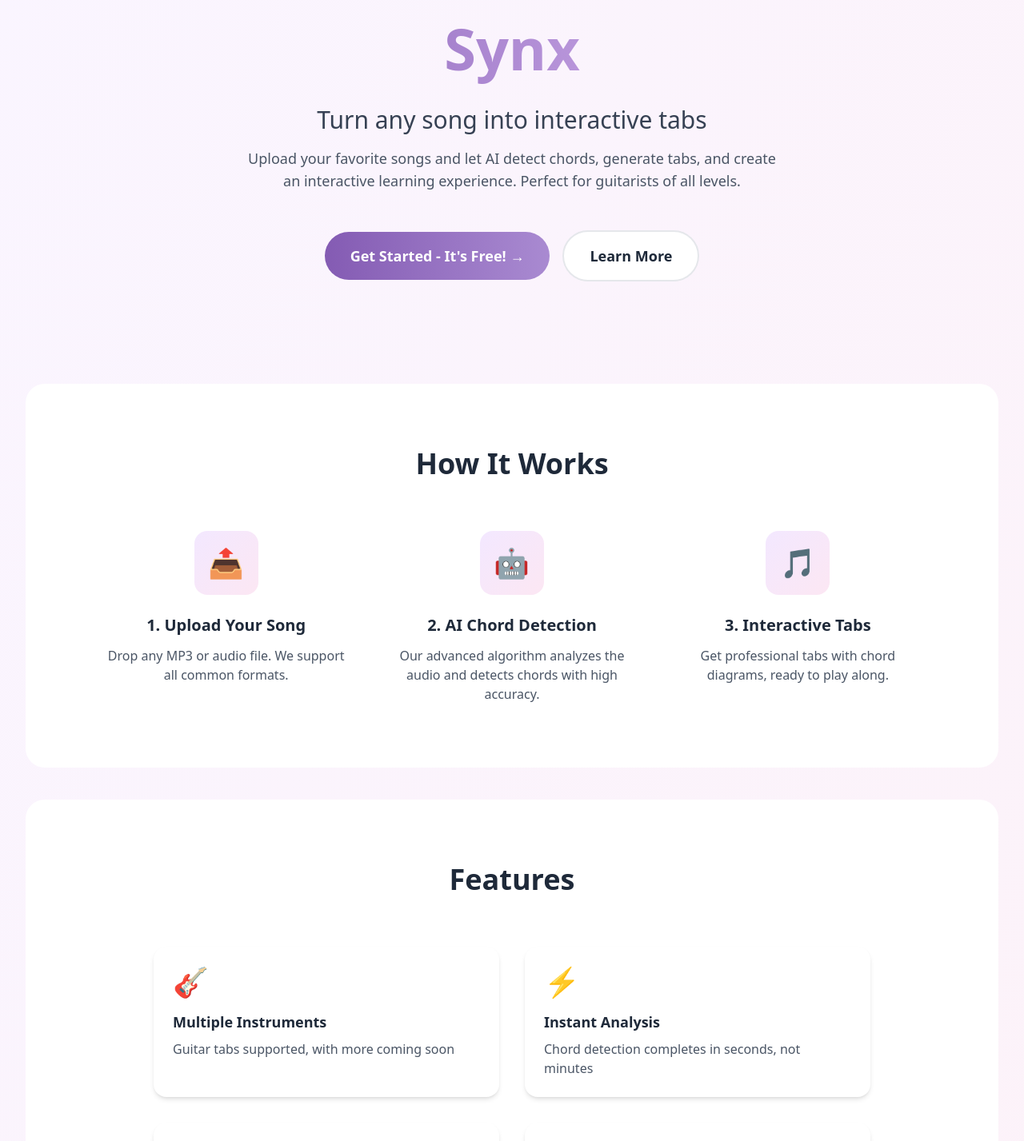
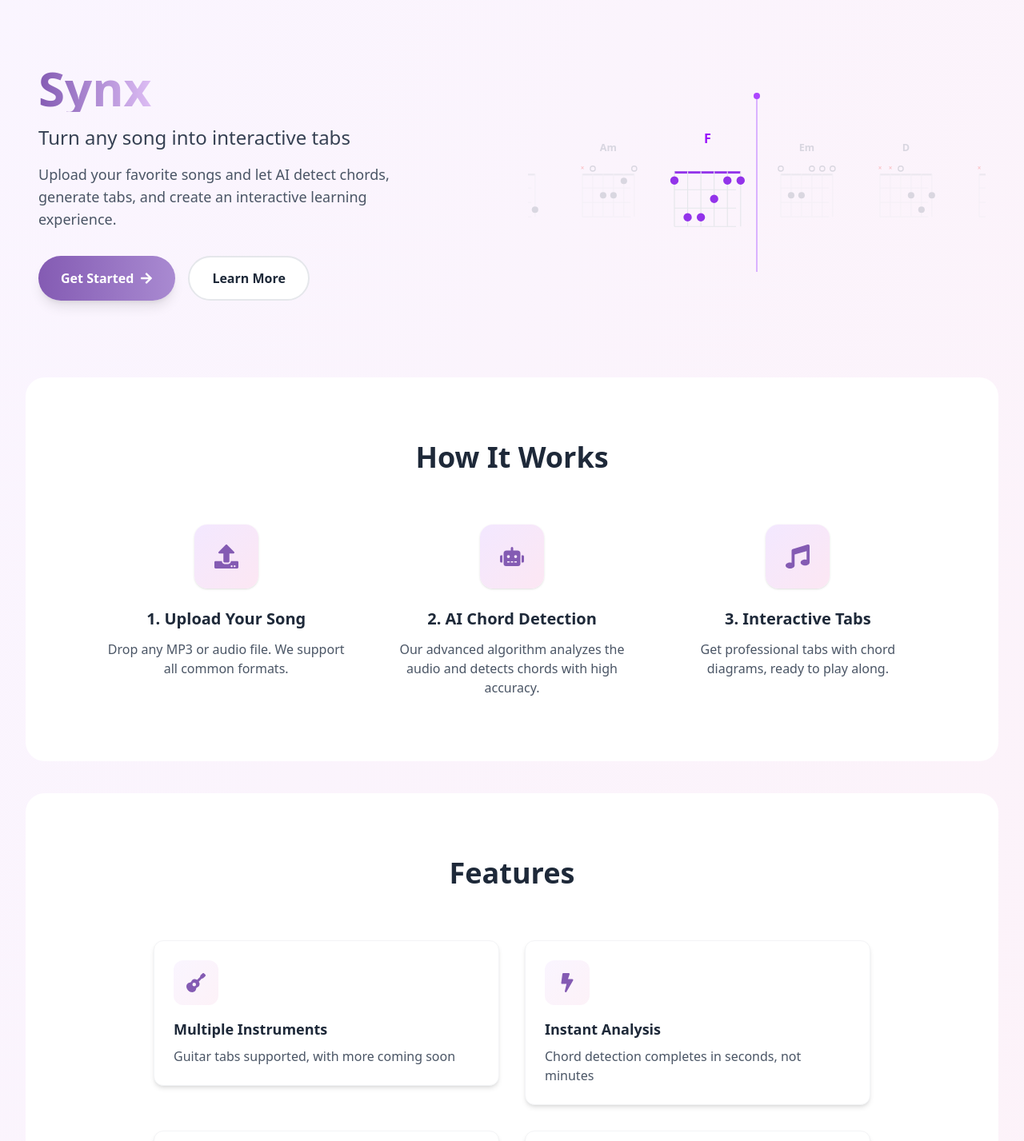
Before and after one commit to carlog1566/Synx, a React app in the folder frontend/: page / in a window 1280 px wide. Shown: the part 160-1587 px from the top of the page at 80% size. Built offline with nearby package versions, Linux system fonts and the light colour scheme; the HTML template or start-up script is replaced by a standard one.

Commit message:
Full redesign of home page

```diff
--- a/frontend/package.json
+++ b/frontend/package.json
@@ -12,8 +12,10 @@
   "dependencies": {
     "@tailwindcss/vite": "^4.1.18",
     "axios": "^1.13.4",
+    "framer-motion": "^13.0.0",
     "react": "^19.2.0",
     "react-dom": "^19.2.0",
+    "react-icons": "^5.7.0",
     "react-router": "^7.14.2",
     "wavesurfer": "^1.3.4",
     "wavesurfer.js": "^7.12.7"
--- /dev/null
+++ b/frontend/src/components/ChordStrip.jsx
@@ -0,0 +1,74 @@
+import { useState, useRef } from 'react'
+import { motion, useMotionValue, useAnimationFrame } from 'framer-motion'
+import MiniChordDiagram from './MiniChordDiagram'
+
+const STRINGS = ['E', 'A', 'D', 'G', 'B', 'e']
+const CHORD_PREVIEWS = [
+    { name: 'C', positions: ['x', '3', '2', '0', '1', '0'] },
+    { name: 'G', positions: ['3', '2', '0', '0', '0', '3'] },
+    { name: 'Am', positions: ['x', '0', '2', '2', '1', '0'] },
+    { name: 'F', positions: ['1', '3', '3', '2', '1', '1'] },
+    { name: 'Em', positions: ['0', '2', '2', '0', '0', '0'] },
+    { name: 'D', positions: ['x', 'x', '0', '2', '3', '2'] },
+    { name: 'A', positions: ['x', '0', '2', '2', '2', '0'] },
+    { name: 'E', positions: ['0', '2', '2', '1', '0', '0'] },
+    { name: 'Dm', positions: ['x', 'x', '0', '2', '3', '1'] },
+    { name: 'G7', positions: ['3', '2', '0', '0', '0', '1'] },
+]
+
+const CARD_WIDTH = 96
+const CARD_GAP = 28
+const STEP_WIDTH = CARD_WIDTH + CARD_GAP
+const TOTAL_WIDTH = CHORD_PREVIEWS.length * STEP_WIDTH
+const SPEED = 45 // pixels per second
+
+const ChordStrip = () => {
+    const panelWidth = 420
+    const spacer = panelWidth / 2 - CARD_WIDTH / 2
+
+    const x = useMotionValue(0)
+    const distanceRef = useRef(0)
+    const activeIndexRef = useRef(0)
+    const [activeIndex, setActiveIndex] = useState(0)
+
+    useAnimationFrame((_, delta) => {
+        distanceRef.current += (SPEED * delta) / 750
+
+        const wrapped = distanceRef.current % TOTAL_WIDTH
+        x.set(-wrapped)
+
+        const idx = Math.round((distanceRef.current + 75) / STEP_WIDTH) % CHORD_PREVIEWS.length
+        if (idx !== activeIndexRef.current) {
+            activeIndexRef.current = idx
+            setActiveIndex(idx)
+        }
+    })
+
+    const row = [...CHORD_PREVIEWS, ...CHORD_PREVIEWS]
+
+    return (
+        <div className="relative h-56 overflow-hidden">
+            {/* Fixed Playhead Line */}
+            <div className="absolute left-1/2 top-0 bottom-0 w-[2px] bg-purple-300 -translate-x-1/2 z-10" />
+            <div className="absolute left-1/2 -translate-x-1/2  w-2 h-2 rounded-full bg-purple-500 z-10" />
+
+            {/* Scrolling Chords */}
+            <div className="absolute inset-0 flex items-center">
+                <motion.div className="flex items-center" style={{ x, paddingLeft: spacer }}>
+                    {row.map((chord, i) => (
+                        <div key={i} style={{ marginRight: CARD_GAP }}>
+                            <MiniChordDiagram
+                                strings={STRINGS}
+                                chord={chord}
+                                isActive={i % CHORD_PREVIEWS.length === activeIndex}
+                                cardWidth={CARD_WIDTH}
+                            />
+                        </div>
+                    ))}
+                </motion.div>
+            </div>
+        </div>
+    )
+}
+
+export default ChordStrip
--- /dev/null
+++ b/frontend/src/components/MiniChordDiagram.jsx
@@ -0,0 +1,78 @@
+import { motion } from 'framer-motion'
+
+const MiniChordDiagram = ({ strings, chord, isActive, cardWidth}) => {
+    const w = 72
+    const h = 88
+    const stringGap = w / 5
+    const fretGap = 20
+    const topPad = 18
+
+    return (
+        <motion.div
+            animate={{ scale: isActive ? 1.15 : 0.9, opacity: isActive ? 1 : 0.35 }}
+            transition={{ duration: 0.25 }}
+            className="flex-shrink-0 flex flex-col items-center"
+            style={{ width: cardWidth }}
+        >
+            <p className={`text-sm font-bold mb-2 transition-colors ${isActive ? 'text-purple-600' : 'text-gray-400'}`}>
+                {chord.name}
+            </p>
+            <svg width={w + 10} height={h}>
+                {/* Nut */}
+                <rect x={5} y={topPad} width={w} height={2.5} fill={isActive ? '#9333ea' : '#d1d5db'} />
+
+                {/* Fret Lines */}
+                {[1, 2, 3].map(f => (
+                    <line
+                        key={f}
+                        x1={5} y1={topPad + f * fretGap}
+                        x2={w} y2={topPad + f * fretGap}
+                        stroke="#e5e7eb" strokeWidth={1}
+                    />
+                ))}
+
+                {/* String Lines */}
+                {strings.map((s, i) => (
+                    <line
+                        key={s}
+                        x1={(i * stringGap) + 5} y1={topPad}
+                        x2={(i * stringGap) + 5} y2={topPad + 3 * fretGap}
+                        stroke="#e5e7eb" strokeWidth={1}
+                    />
+                ))}
+
+                {/* Markers */}
+                {chord.positions.map((pos, i) => {
+                    const x = i * stringGap
+                    if (pos === 'x') {
+                        return (
+                            <text key={i} x={x + 5} y={topPad - 5} textAnchor="middle" fontSize="9" fill="#f87171" fontWeight="bold">
+                                ×
+                            </text>
+                        )
+                    }
+                    if (pos === '0') {
+                        return (
+                            <circle
+                                key={i} cx={x + 5} cy={topPad - 7} r={3.5}
+                                fill="none"
+                                stroke={isActive ? '#9333ea' : '#9ca3af'}
+                                strokeWidth={1.5}
+                            />
+                        )
+                    }
+                    const fretNum = parseInt(pos)
+                    const y = topPad + (fretNum - 0.5) * fretGap
+                    return (
+                        <circle
+                            key={i} cx={x + 5} cy={y} r={4.5}
+                            fill={isActive ? '#9333ea' : '#9ca3af'}
+                        />
+                    )
+                })}
+            </svg>
+        </motion.div>
+    )
+}
+
+export default MiniChordDiagram
--- a/frontend/src/components/Navbar.jsx
+++ b/frontend/src/components/Navbar.jsx
@@ -8,8 +8,8 @@ const Navbar = () => {
 
             {/* Name */}
             <div>
-              <h1 className="text-4xl pb-1 font-bold bg-gradient-to-r from-primary to-secondary bg-clip-text text-transparent">
-                <Link to="/">
+              <h1 className="text-4xl pb-1 font-bold text-transparent">
+                <Link to="/" className="bg-gradient-to-r from-primary to-secondary bg-clip-text">
                   Synx
                 </Link>
               </h1>
--- a/frontend/src/pages/HomePage.jsx
+++ b/frontend/src/pages/HomePage.jsx
@@ -1,84 +1,147 @@
-import { Link } from 'react-router'
-import HomeCard from '../components/HomeCard'
+import { useRef, useState } from 'react'
+import { motion, useMotionValue, useAnimationFrame } from 'framer-motion'
+import { FaUpload, FaRobot, FaMusic, FaGuitar, FaBolt, FaChartLine, FaSave, FaBullseye, FaRocket, FaArrowRight } from 'react-icons/fa'
+import ChordStrip from '../components/ChordStrip'
+
+const FadeUp = ({ children, delay = 0 }) => (
+    <motion.div
+        initial={{ opacity: 0, y: 30 }}
+        whileInView={{ opacity: 1, y: 0 }}
+        viewport={{ once: true, margin: '-50px' }}
+        transition={{ duration: 0.6, delay }}
+    >
+        {children}
+    </motion.div>
+)
+
+
+const StepCard = ({ icon: Icon, number, title, description, delay }) => (
+    <FadeUp delay={delay}>
+        <div className="text-center group">
+            <motion.div
+                whileHover={{ scale: 1.08, rotate: 3 }}
+                transition={{ type: 'spring', stiffness: 300 }}
+                className="bg-gradient-to-br from-purple-100 to-pink-100 w-20 h-20 rounded-2xl flex items-center justify-center mx-auto mb-6 shadow-sm group-hover:shadow-md transition-shadow"
+            >
+                <Icon className="text-3xl text-primary" />
+            </motion.div>
+            <h3 className="text-xl font-bold mb-3 text-gray-800">
+                {number}. {title}
+            </h3>
+            <p className="text-gray-600">{description}</p>
+        </div>
+    </FadeUp>
+)
+
+
+const HomeCard = ({ icon: Icon, title, description, delay }) => (
+    <FadeUp delay={delay}>
+        <motion.div
+            whileHover={{ y: -4 }}
+            className="bg-white rounded-xl p-6 shadow-md hover:shadow-xl transition-shadow border border-gray-100"
+        >
+            <div className="bg-gradient-to-br from-purple-50 to-pink-50 w-14 h-14 rounded-xl flex items-center justify-center mb-4">
+                <Icon className="text-2xl text-primary" />
+            </div>
+            <h3 className="text-lg font-bold mb-2 text-gray-800">{title}</h3>
+            <p className="text-gray-600">{description}</p>
+        </motion.div>
+    </FadeUp>
+)
+
 
 const HomePage = () => {
     return (
         <div className="mb-8">
             {/* Hero Section */}
-            <div className="container mx-auto px-4 pt-10 pb-32">
-                <div className="text-center max-w-4xl mx-auto">
+            <section className="relative overflow-hidden rounded-3xl py-16 md:py-24">
+                <div className="container mx-auto px-6 md:px-4 grid md:grid-cols-2 gap-10 items-center">
 
-                    {/* Headline */}
-                    <h1 className="text-6xl pb-3 md:text-7xl font-bold bg-gradient-to-r from-primary to-secondary bg-clip-text text-transparent mb-6">
+                    {/* Brand & CTA Buttons */}
+                    <motion.div
+                        initial={{ opacity: 0, x: -20 }}
+                        animate={{ opacity: 1, x: 0 }}
+                        transition={{ duration: 0.6 }}
+                        className="text-left"
+                    >
+                        <div className="flex items-center gap-3 mb-4">
+                            <h1 className="text-5xl md:text-6xl font-bold bg-gradient-to-r from-primary to-secondary bg-clip-text text-transparent">
                                 Synx
                             </h1>
+                        </div>
 
-                    <p className="text-2xl md:text-3xl text-gray-700 mb-4 font-light">
+                        <p className="text-xl md:text-2xl text-gray-700 mb-4 font-light">
                             Turn any song into interactive tabs
                         </p>
 
-                    <p className="text-lg text-gray-600 mb-12 max-w-2xl mx-auto">
+                        <p className="text-base md:text-lg text-gray-600 mb-8 max-w-md">
                             Upload your favorite songs and let AI detect chords, generate tabs,
-                        and create an interactive learning experience. Perfect for guitarists
-                        of all levels.
+                            and create an interactive learning experience.
                         </p>
 
-                    {/* CTA Buttons */}
-                    <div className="flex flex-col sm:flex-row gap-4 justify-center items-center">
-                        <Link to="/songs" className="bg-gradient-to-r from-primary to-third text-white px-8 py-4 rounded-full text-lg font-semibold hover:shadow-2xl hover:scale-105 transition-all duration-300">
-                            Get Started - It's Free! →
-                        </Link>
+                        <div className="flex flex-col sm:flex-row gap-4">
+                            <motion.a
+                                href="/songs"
+                                whileHover={{ scale: 1.05 }}
+                                whileTap={{ scale: 0.98 }}
+                                className="flex items-center justify-center gap-2 bg-gradient-to-r from-primary to-third text-white px-7 py-3.5 rounded-full text-base font-semibold shadow-lg hover:shadow-2xl transition-shadow duration-300"
+                            >
+                                Get Started <FaArrowRight />
+                            </motion.a>
 
-                        <a
+                            <motion.a
                                 href="#features"
-                        className="bg-white text-gray-800 px-8 py-4 rounded-full text-lg font-semibold hover:shadow-lg transition-all duration-300 border-2 border-gray-200"
+                                whileHover={{ scale: 1.05 }}
+                                whileTap={{ scale: 0.98 }}
+                                className="flex items-center justify-center bg-white text-gray-800 px-7 py-3.5 rounded-full text-base font-semibold hover:shadow-lg transition-all duration-300 border-2 border-gray-200"
                             >
                                 Learn More
-                        </a>
+                            </motion.a>
                         </div>
+                    </motion.div>
+
+                    {/* Chord Diagram Strip */}
+                    <motion.div
+                        initial={{ opacity: 0, x: 20 }}
+                        animate={{ opacity: 1, x: 0 }}
+                        transition={{ duration: 0.6, delay: 0.15 }}
+                    >
+                        <ChordStrip />
+                    </motion.div>
                 </div>
-            </div>
+            </section>
 
-            {/* Features Section */}
+            {/* How It Works Section */}
             <div id="features" className="bg-white py-20 rounded-3xl scroll-mt-32">
                 <div className="container mx-auto px-4">
+                    <FadeUp>
                         <h2 className="text-4xl font-bold text-center mb-16 text-gray-800">
                             How It Works
                         </h2>
+                    </FadeUp>
 
                     <div className="grid md:grid-cols-3 gap-12 max-w-5xl mx-auto">
-                        {/* Feature 1 */}
-                        <div className="text-center">
-                            <div className="bg-gradient-to-br from-purple-100 to-pink-100 w-20 h-20 rounded-2xl flex items-center justify-center mx-auto mb-6">
-                                <span className="text-4xl">📤</span>
-                            </div>
-                            <h3 className="text-xl font-bold mb-3 text-gray-800">1. Upload Your Song</h3>
-                            <p className="text-gray-600">
-                                Drop any MP3 or audio file. We support all common formats.
-                            </p>
-                        </div>
-
-                        {/* Feature 2 */}
-                        <div className="text-center">
-                            <div className="bg-gradient-to-br from-purple-100 to-pink-100 w-20 h-20 rounded-2xl flex items-center justify-center mx-auto mb-6">
-                                <span className="text-4xl">🤖</span>
-                            </div>
-                            <h3 className="text-xl font-bold mb-3 text-gray-800">2. AI Chord Detection</h3>
-                            <p className="text-gray-600">
-                                Our advanced algorithm analyzes the audio and detects chords with high accuracy.
-                            </p>
-                        </div>
-
-                        {/* Feature 3 */}
-                        <div className="text-center">
-                            <div className="bg-gradient-to-br from-purple-100 to-pink-100 w-20 h-20 rounded-2xl flex items-center justify-center mx-auto mb-6">
-                                <span className="text-4xl">🎵</span>
-                            </div>
-                            <h3 className="text-xl font-bold mb-3 text-gray-800">3. Interactive Tabs</h3>
-                            <p className="text-gray-600">
-                                Get professional tabs with chord diagrams, ready to play along.
-                            </p>
-                        </div>
+                        <StepCard
+                            icon={FaUpload}
+                            number={1}
+                            title="Upload Your Song"
+                            description="Drop any MP3 or audio file. We support all common formats."
+                            delay={0}
+                        />
+                        <StepCard
+                            icon={FaRobot}
+                            number={2}
+                            title="AI Chord Detection"
+                            description="Our advanced algorithm analyzes the audio and detects chords with high accuracy."
+                            delay={0.15}
+                        />
+                        <StepCard
+                            icon={FaMusic}
+                            number={3}
+                            title="Interactive Tabs"
+                            description="Get professional tabs with chord diagrams, ready to play along."
+                            delay={0.3}
+                        />
                     </div>
                 </div>
             </div>
@@ -86,46 +149,25 @@ const HomePage = () => {
             {/* Features List */}
             <div className="bg-white py-20 my-10 rounded-3xl">
                 <div className="container mx-auto px-4">
+                    <FadeUp>
                         <h2 className="text-4xl font-bold text-center mb-16 text-gray-800">
                             Features
                         </h2>
+                    </FadeUp>
 
                     <div className="grid md:grid-cols-2 gap-8 max-w-4xl mx-auto">
-                        <HomeCard
-                            icon="🎸"
-                            title="Multiple Instruments"
-                            description="Guitar tabs supported, with more coming soon"
-                        />
-                        <HomeCard
-                            icon="⚡"
-                            title="Instant Analysis"
-                            description="Chord detection completes in seconds, not minutes"
-                        />
-                        <HomeCard
-                            icon="📊"
-                            title="Chord Progression"
-                            description="See the full chord timeline for any song"
-                        />
-                        <HomeCard
-                            icon="💾"
-                            title="Save Your Library"
-                            description="Keep all your analyzed songs in one place"
-                        />
-                        <HomeCard
-                            icon="🎯"
-                            title="Beginner Friendly"
-                            description="Simple chord diagrams perfect for learning"
-                        />
-                        <HomeCard
-                            icon="🚀"
-                            title="Always Improving"
-                            description="Regular updates with new features and better accuracy"
-                        />
+                        <HomeCard icon={FaGuitar} title="Multiple Instruments" description="Guitar tabs supported, with more coming soon" delay={0} />
+                        <HomeCard icon={FaBolt} title="Instant Analysis" description="Chord detection completes in seconds, not minutes" delay={0.05} />
+                        <HomeCard icon={FaChartLine} title="Chord Progression" description="See the full chord timeline for any song" delay={0.1} />
+                        <HomeCard icon={FaSave} title="Save Your Library" description="Keep all your analyzed songs in one place" delay={0.15} />
+                        <HomeCard icon={FaBullseye} title="Beginner Friendly" description="Simple chord diagrams perfect for learning" delay={0.2} />
+                        <HomeCard icon={FaRocket} title="Always Improving" description="Regular updates with new features and better accuracy" delay={0.25} />
                     </div>
                 </div>
             </div>
 
             {/* CTA Section */}
+            <FadeUp>
                 <div className="bg-gradient-to-r from-primary via-secondary to-primary py-20 rounded-3xl">
                     <div className="container mx-auto px-4 text-center">
                         <h2 className="text-4xl md:text-5xl font-bold text-white mb-6">
@@ -134,11 +176,17 @@ const HomePage = () => {
                         <p className="text-xl text-white/90 mb-8 max-w-2xl mx-auto">
                             Join musicians who are learning their favorite songs faster with Synx
                         </p>
-                    <Link to="/songs" className="inline-block bg-white text-purple-600 px-10 py-4 rounded-full text-lg font-bold hover:shadow-2xl hover:scale-105 transition-all duration-300">
-                        Start Analyzing Songs →
-                    </Link>
+                        <motion.a
+                            href="/songs"
+                            whileHover={{ scale: 1.05 }}
+                            whileTap={{ scale: 0.98 }}
+                            className="inline-flex items-center gap-2 bg-white text-purple-600 px-10 py-4 rounded-full text-lg font-bold shadow-lg hover:shadow-2xl transition-shadow duration-300"
+                        >
+                            Start Analyzing Songs <FaArrowRight />
+                        </motion.a>
                     </div>
                 </div>
+            </FadeUp>
         </div>
     )
 }
```
Also changed, not shown: 1 other file (tests, documents, lock files or other folders). Lines whose indentation alone changed are shown as unchanged.
